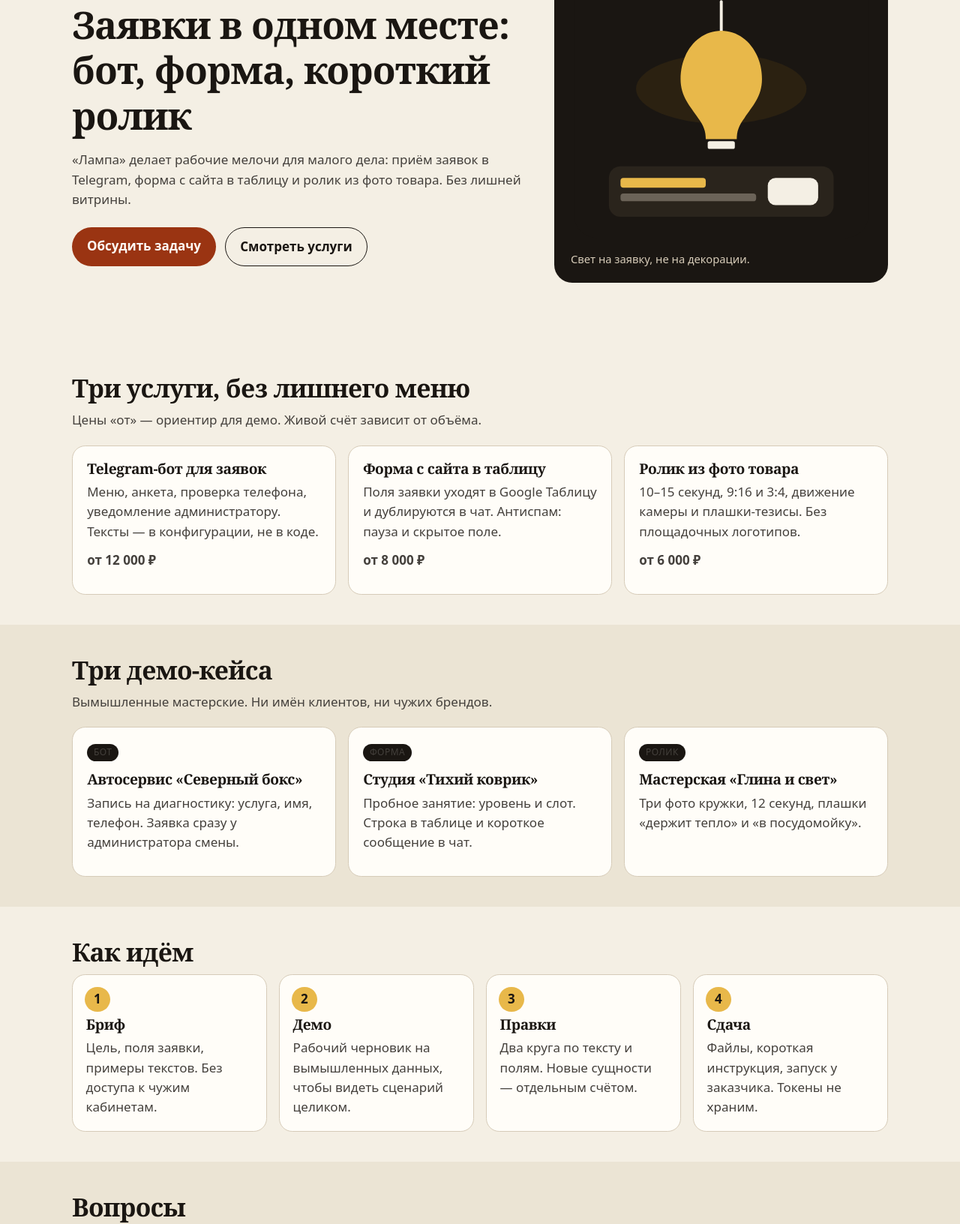
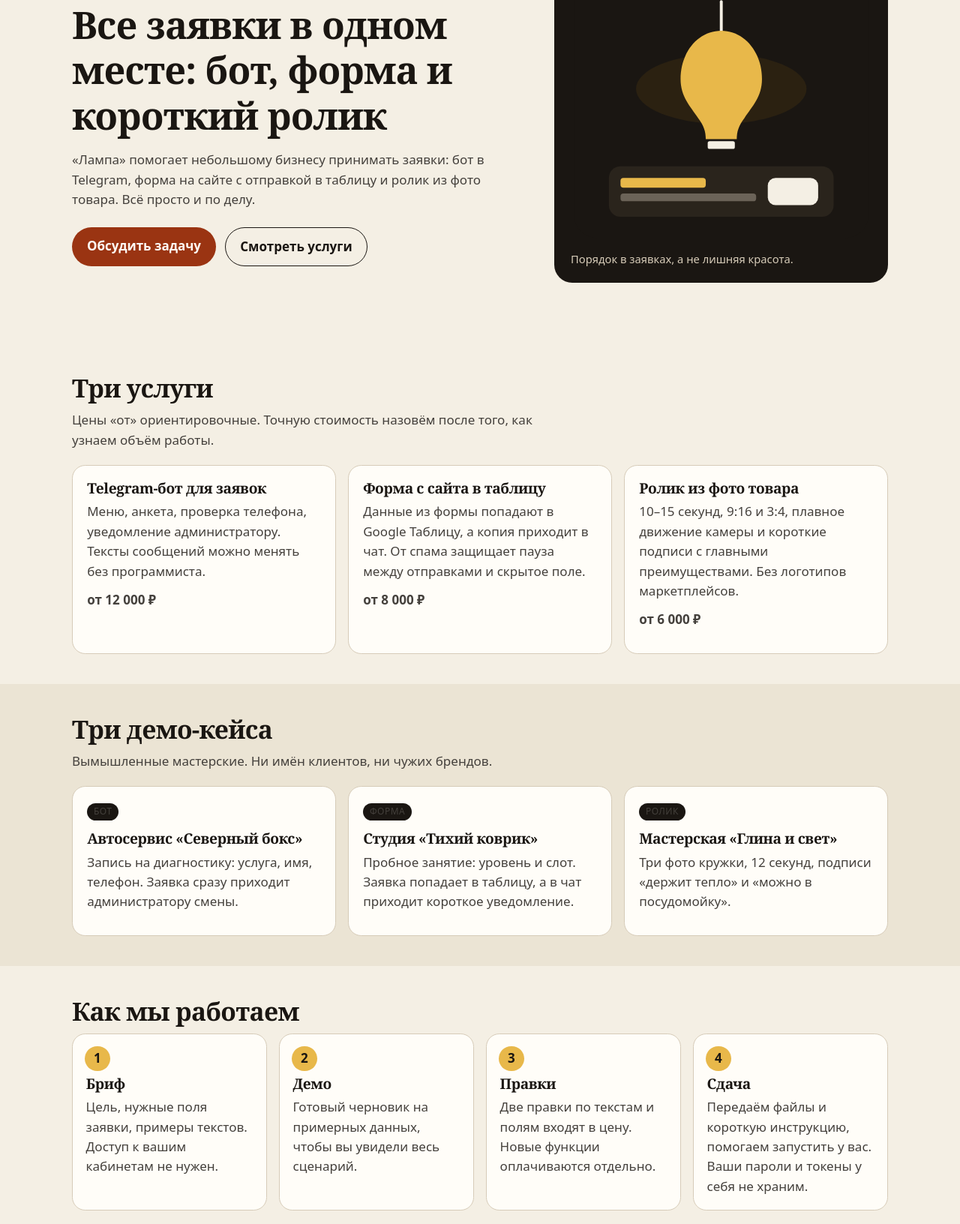
Before and after one commit to br7wq7yfqc-ctrl/lampa-demo, a plain HTML site: page index.html in a window 1280 px wide. Shown: the part 181-1813 px from the top of the page at 75% size. Drawn offline with Linux system fonts and the light colour scheme.

Commit message:
Rewrite copy in natural Russian

```diff
--- a/index.html
+++ b/index.html
@@ -31,7 +31,7 @@
       <nav class="nav" aria-label="Разделы страницы">
         <a href="#services">Услуги</a>
         <a href="#cases">Кейсы</a>
-        <a href="#process">Как идём</a>
+        <a href="#process">Как мы работаем</a>
         <a href="#faq">Вопросы</a>
         <a href="#contact">Контакт</a>
       </nav>
@@ -43,8 +43,8 @@
       <div class="wrap hero-grid">
         <div class="hero-copy">
           <p class="eyebrow">Веб-студия · демо-проект</p>
-          <h1 id="hero-title">Заявки в одном месте: бот, форма, короткий ролик</h1>
-          <p class="lead">«Лампа» делает рабочие мелочи для малого дела: приём заявок в Telegram, форма с сайта в таблицу и ролик из фото товара. Без лишней витрины.</p>
+          <h1 id="hero-title">Все заявки в одном месте: бот, форма и короткий ролик</h1>
+          <p class="lead">«Лампа» помогает небольшому бизнесу принимать заявки: бот в Telegram, форма на сайте с отправкой в таблицу и ролик из фото товара. Всё просто и по делу.</p>
           <p class="hero-cta">
             <a class="btn" href="#contact">Обсудить задачу</a>
             <a class="btn-ghost" href="#services">Смотреть услуги</a>
@@ -53,7 +53,7 @@
         <figure class="hero-card">
           <svg viewBox="0 0 320 280" width="320" height="280" role="img" aria-labelledby="hero-art-title hero-art-desc">
             <title id="hero-art-title">Лампа над столом с заявками</title>
-            <desc id="hero-art-desc">Тёплый свет над стопкой карточек заявок, ботом и таблицей — схема работы студии.</desc>
+            <desc id="hero-art-desc">Лампа освещает стопку заявок, бота и таблицу: так студия наводит порядок в заявках.</desc>
             <rect x="8" y="8" width="304" height="264" rx="24" fill="#1A1612"/>
             <ellipse cx="160" cy="118" rx="88" ry="36" fill="#3A2A12" opacity="0.55"/>
             <path d="M160 28v36" stroke="#F4EFE4" stroke-width="3" stroke-linecap="round"/>
@@ -64,29 +64,29 @@
             <rect x="56" y="226" width="140" height="8" rx="3" fill="#6B6358"/>
             <rect x="208" y="210" width="52" height="28" rx="8" fill="#F4EFE4"/>
           </svg>
-          <figcaption>Свет на заявку, не на декорации.</figcaption>
+          <figcaption>Порядок в заявках, а не лишняя красота.</figcaption>
         </figure>
       </div>
     </section>
 
     <section class="section" id="services" aria-labelledby="services-title">
       <div class="wrap">
-        <h2 id="services-title">Три услуги, без лишнего меню</h2>
-        <p class="section-lead">Цены «от» — ориентир для демо. Живой счёт зависит от объёма.</p>
+        <h2 id="services-title">Три услуги</h2>
+        <p class="section-lead">Цены «от» ориентировочные. Точную стоимость назовём после того, как узнаем объём работы.</p>
         <ul class="cards">
           <li class="card">
             <h3>Telegram-бот для заявок</h3>
-            <p>Меню, анкета, проверка телефона, уведомление администратору. Тексты — в конфигурации, не в коде.</p>
+            <p>Меню, анкета, проверка телефона, уведомление администратору. Тексты сообщений можно менять без программиста.</p>
             <p class="price">от 12&nbsp;000&nbsp;₽</p>
           </li>
           <li class="card">
             <h3>Форма с сайта в таблицу</h3>
-            <p>Поля заявки уходят в Google Таблицу и дублируются в чат. Антиспам: пауза и скрытое поле.</p>
+            <p>Данные из формы попадают в Google Таблицу, а копия приходит в чат. От спама защищает пауза между отправками и скрытое поле.</p>
             <p class="price">от 8&nbsp;000&nbsp;₽</p>
           </li>
           <li class="card">
             <h3>Ролик из фото товара</h3>
-            <p>10–15 секунд, 9:16 и 3:4, движение камеры и плашки-тезисы. Без площадочных логотипов.</p>
+            <p>10–15 секунд, 9:16 и 3:4, плавное движение камеры и короткие подписи с главными преимуществами. Без логотипов маркетплейсов.</p>
             <p class="price">от 6&nbsp;000&nbsp;₽</p>
           </li>
         </ul>
@@ -101,17 +101,17 @@
           <li class="card">
             <p class="tag">Бот</p>
             <h3>Автосервис «Северный бокс»</h3>
-            <p>Запись на диагностику: услуга, имя, телефон. Заявка сразу у администратора смены.</p>
+            <p>Запись на диагностику: услуга, имя, телефон. Заявка сразу приходит администратору смены.</p>
           </li>
           <li class="card">
             <p class="tag">Форма</p>
             <h3>Студия «Тихий коврик»</h3>
-            <p>Пробное занятие: уровень и слот. Строка в таблице и короткое сообщение в чат.</p>
+            <p>Пробное занятие: уровень и слот. Заявка попадает в таблицу, а в чат приходит короткое уведомление.</p>
           </li>
           <li class="card">
             <p class="tag">Ролик</p>
             <h3>Мастерская «Глина и свет»</h3>
-            <p>Три фото кружки, 12 секунд, плашки «держит тепло» и «в посудомойку».</p>
+            <p>Три фото кружки, 12 секунд, подписи «держит тепло» и «можно в посудомойку».</p>
           </li>
         </ul>
       </div>
@@ -119,23 +119,23 @@
 
     <section class="section" id="process" aria-labelledby="process-title">
       <div class="wrap">
-        <h2 id="process-title">Как идём</h2>
+        <h2 id="process-title">Как мы работаем</h2>
         <ol class="steps">
           <li>
             <h3>Бриф</h3>
-            <p>Цель, поля заявки, примеры текстов. Без доступа к чужим кабинетам.</p>
+            <p>Цель, нужные поля заявки, примеры текстов. Доступ к вашим кабинетам не нужен.</p>
           </li>
           <li>
             <h3>Демо</h3>
-            <p>Рабочий черновик на вымышленных данных, чтобы видеть сценарий целиком.</p>
+            <p>Готовый черновик на примерных данных, чтобы вы увидели весь сценарий.</p>
           </li>
           <li>
             <h3>Правки</h3>
-            <p>Два круга по тексту и полям. Новые сущности — отдельным счётом.</p>
+            <p>Две правки по текстам и полям входят в цену. Новые функции оплачиваются отдельно.</p>
           </li>
           <li>
             <h3>Сдача</h3>
-            <p>Файлы, короткая инструкция, запуск у заказчика. Токены не храним.</p>
+            <p>Передаём файлы и короткую инструкцию, помогаем запустить у вас. Ваши пароли и токены у себя не храним.</p>
           </li>
         </ol>
       </div>
@@ -147,19 +147,19 @@
         <div class="faq">
           <details>
             <summary>Сколько занимает простой заказ?</summary>
-            <p>Бот заявок по готовому шаблону — около четырёх дней после брифа. Форма в таблицу и ролик из фото обычно быстрее. Срок в демо не оферта.</p>
+            <p>Бот для заявок по готовому шаблону делаем примерно за четыре дня после брифа. Форму с отправкой в таблицу и ролик из фото обычно делаем быстрее. Срок ориентировочный, это демо-сайт.</p>
           </details>
           <details>
             <summary>Что прислать в брифе?</summary>
-            <p>Нишу, список кнопок или полей, куда падает заявка, примеры формулировок. Для ролика — фото товара без чужих логотипов.</p>
+            <p>Сферу бизнеса, список кнопок или полей, куда отправлять заявки, и примеры ваших формулировок. Для ролика пришлите фото товара без чужих логотипов.</p>
           </details>
           <details>
-            <summary>Сколько кругов правок?</summary>
-            <p>Два. Меняем подписи, порядок полей, плашки. Новая услуга или другой сценарий — отдельно.</p>
+            <summary>Сколько правок входит в цену?</summary>
+            <p>Две. Меняем тексты, порядок полей и подписи в ролике. Новая услуга или другой сценарий оплачиваются отдельно.</p>
           </details>
           <details>
             <summary>Что не входит?</summary>
-            <p>Оплата, рассылки, чужие CRM, публикация в кабинетах площадок, живые токены и доступ к рекламе. Это другой заказ.</p>
+            <p>Приём платежей, рассылки, интеграция с чужими CRM, публикация в кабинетах маркетплейсов и доступ к рекламе. Это отдельные заказы.</p>
           </details>
         </div>
       </div>
@@ -169,13 +169,13 @@
       <div class="wrap contact-grid">
         <div>
           <h2 id="contact-title">Написать</h2>
-          <p class="section-lead">Это демо-сайт. Живого чата студии нет — ссылка-заглушка и форма, которая никуда не отправляет.</p>
+          <p class="section-lead">Это демо-сайт. Это вымышленная студия, поэтому настоящего чата нет: ссылка ведёт на пример, а форма ничего не отправляет.</p>
           <p>
             <a class="tg" href="https://t.me/example">Telegram: t.me/example</a>
           </p>
         </div>
         <form class="form" id="lead" method="get" action="#contact" aria-describedby="form-note">
-          <p id="form-note" class="form-note">Демо-форма: заявки никуда не уходят. Поля только чтобы показать раскладку.</p>
+          <p id="form-note" class="form-note">Демо-форма: заявки никуда не уходят. Поля нужны только для примера.</p>
           <p>
             <label for="name">Имя</label>
             <input id="name" name="name" type="text" autocomplete="name" placeholder="Оля">
```
